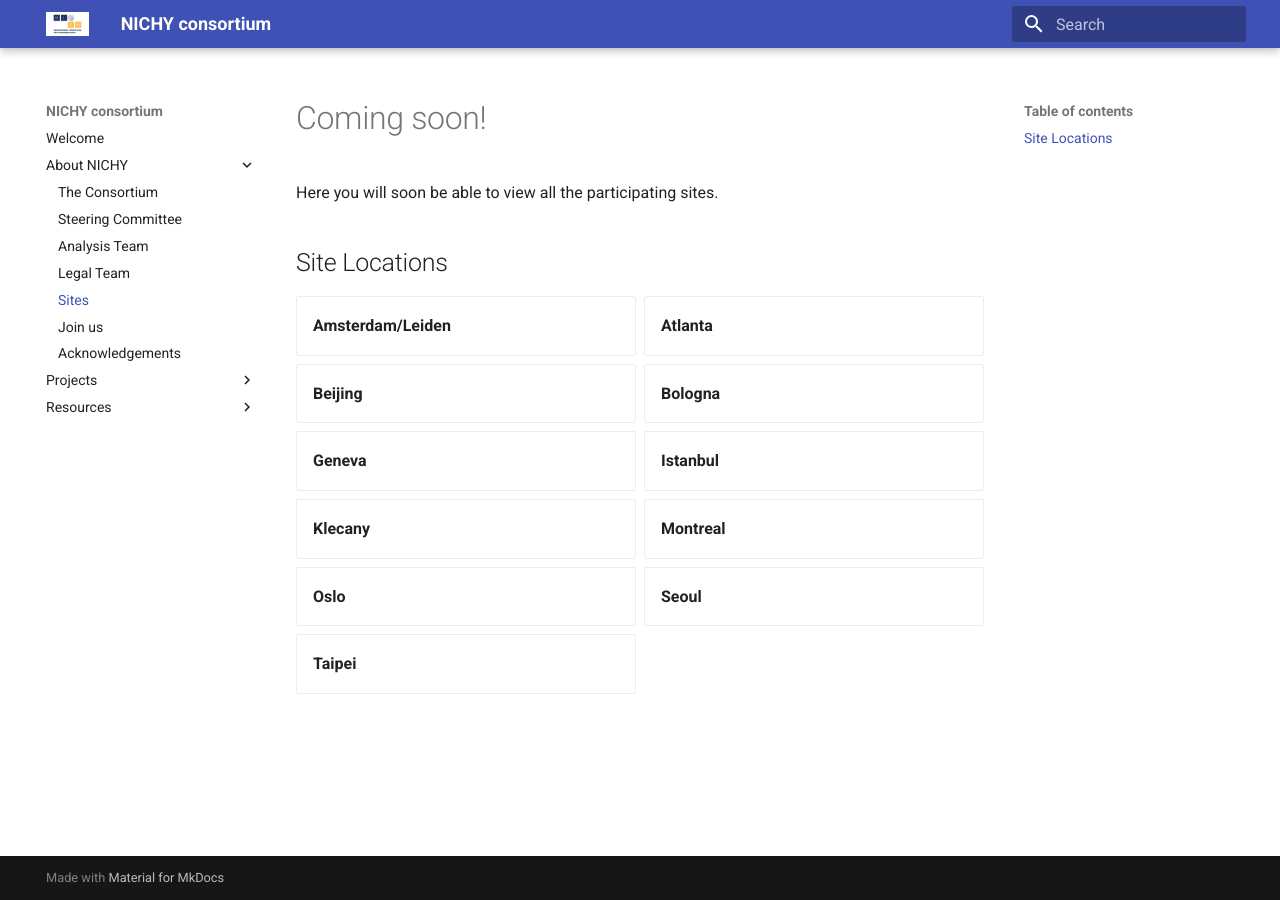
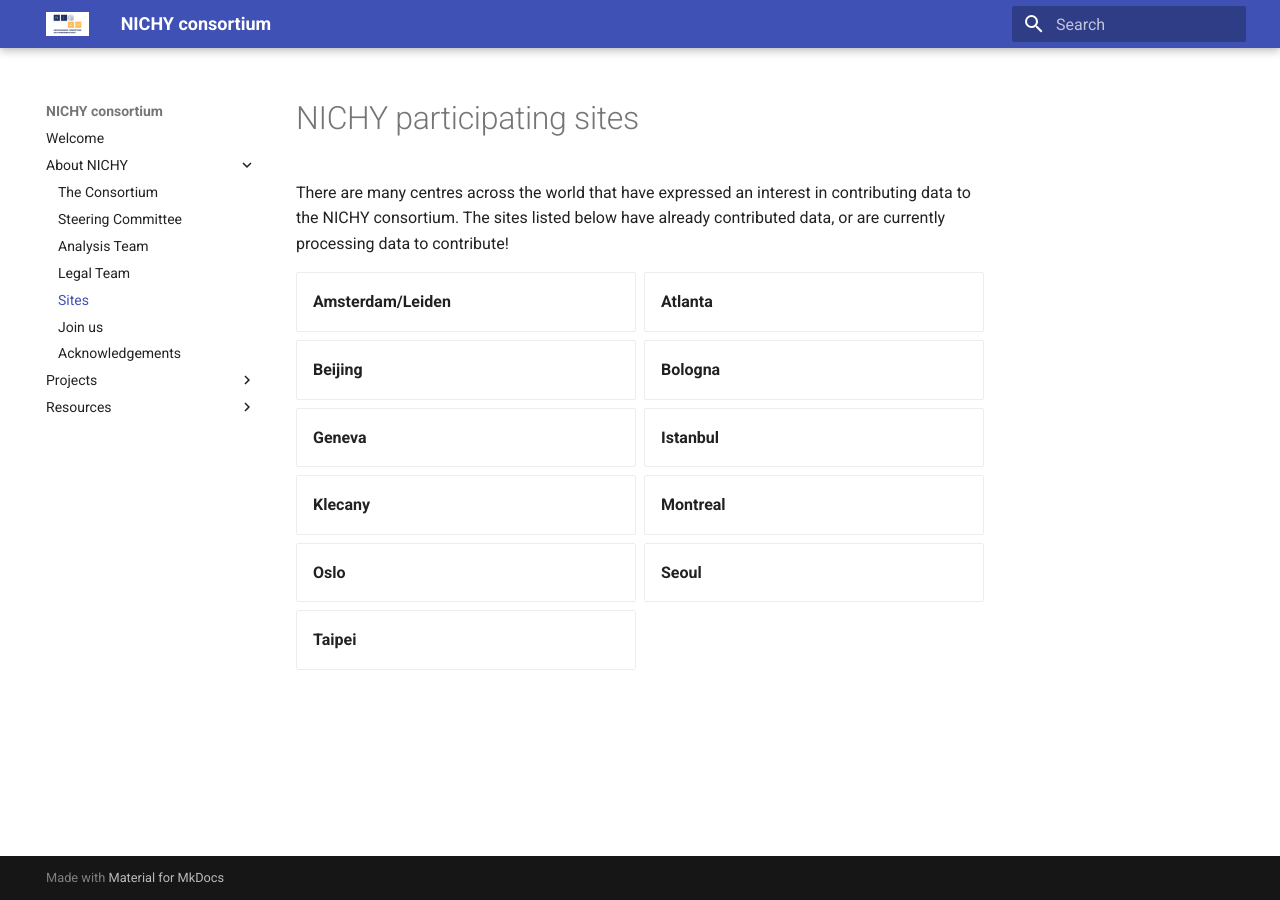
Before and after one commit to nichy-consortium/nichy, an MkDocs documentation site: the page built from docs/working_group/existing_sites.md, in a window 1280 px wide. Built offline with MkDocs 1.6.1 and Material for MkDocs 9.7.7, drawn with Linux system fonts in a browser that asks for light colours.

Commit message:
Update existing_sites.md

```diff
--- a/docs/working_group/existing_sites.md
+++ b/docs/working_group/existing_sites.md
@@ -1,13 +1,6 @@
-# Coming soon!
+# NICHY participating sites
 
-Here you will soon be able to view all the participating sites.
-
-<!--
-
-# Global sites in XYZ WG
--->
-
-## Site Locations
+There are many centres across the world that have expressed an interest in contributing data to the NICHY consortium. The sites listed below have already contributed data, or are currently processing data to contribute!
 
 <div class="grid cards" markdown>
 
```
